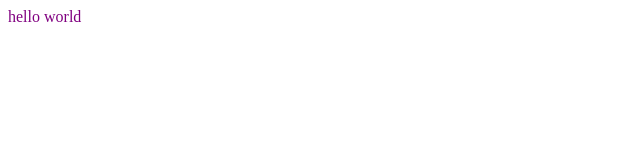
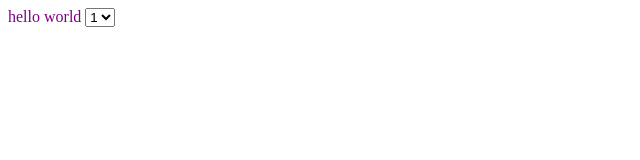
Before and after one commit to thompson-st/workflow-testing-st, a plain HTML site: page index.html in a window 1280 px wide. Shown: the full height of the page, 0-640 px from the left. Drawn offline with Linux system fonts and the light colour scheme.

Commit message:
added select menu

```diff
--- a/index.html
+++ b/index.html
@@ -8,5 +8,17 @@
 </head>
 <body>
     hello world
+
+
+
+<select name="x">
+    <option value="1">1</option>
+    <option value="1">2</option>
+    <option value="1">3</option>
+    <option value="1">4</option>
+</select>
+
+
+
 </body>
 </html>
```
